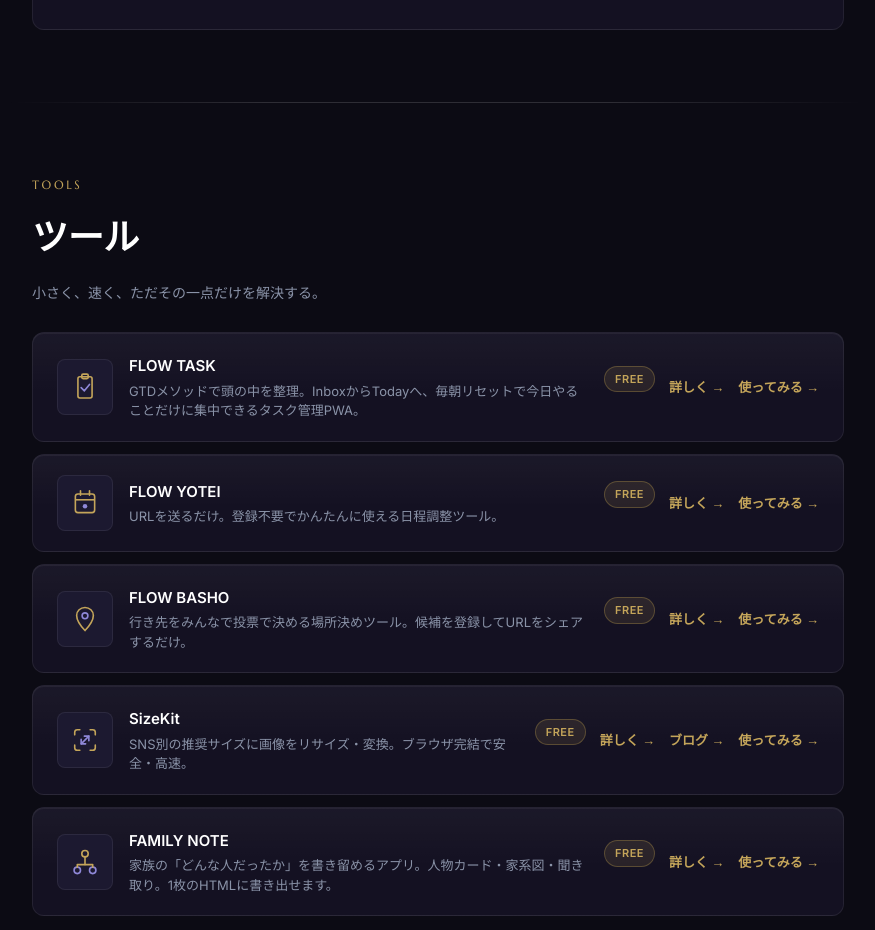
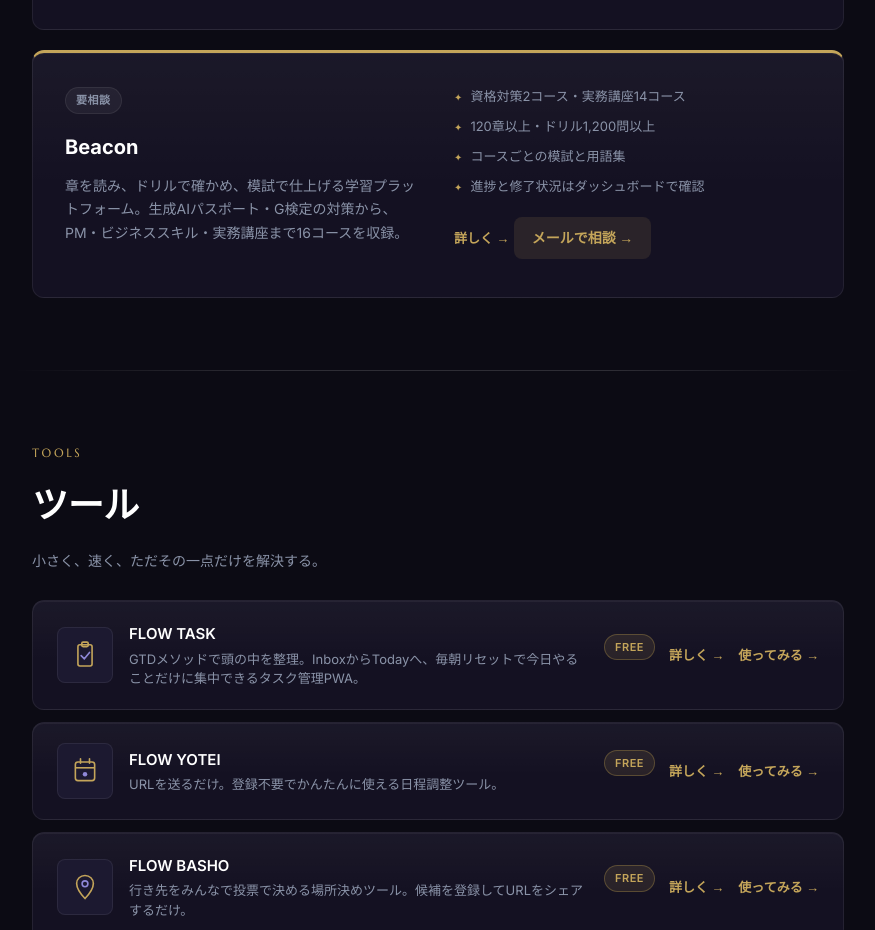
Before and after one commit to ikmkbys/stellars-lab, a plain HTML site: page index.html in a window 1280 px wide. Shown: the part 1935-2865 px from the top of the page, without its empty margins (202-1077 px from the left). Drawn offline with nearby package versions, Linux system fonts and the light colour scheme; animation ran at ten frames a second; a script that the page names is missing.

Commit message:
BeaconをServicesからProducts（Polarisの下）へ移動
Co-Authored-By: Claude Sonnet 5.5 <noreply@anthropic.com>

```diff
--- a/index.html
+++ b/index.html
@@ -249,6 +249,27 @@
     </div>
   </div>
 
+  <!-- Beacon — featured（リンクなし・相談はメール） -->
+  <div class="product-card notipop product-featured" style="margin-top:20px;">
+    <div class="product-featured-inner">
+      <div>
+        <span class="badge badge-consult">要相談</span>
+        <h3>Beacon</h3>
+        <p>章を読み、ドリルで確かめ、模試で仕上げる学習プラットフォーム。生成AIパスポート・G検定の対策から、PM・ビジネススキル・実務講座まで16コースを収録。</p>
+      </div>
+      <div>
+        <ul class="features">
+          <li>資格対策2コース・実務講座14コース</li>
+          <li>120章以上・ドリル1,200問以上</li>
+          <li>コースごとの模試と用語集</li>
+          <li>進捗と修了状況はダッシュボードで確認</li>
+        </ul>
+        <a href="beacon.html" class="tool-link">詳しく →</a>
+        <a href="mailto:stellarsbit@gmail.com?subject=Beacon%E3%81%AB%E3%81%A4%E3%81%84%E3%81%A6%E3%81%AE%E3%81%94%E7%9B%B8%E8%AB%87" class="product-link gold">メールで相談 →</a>
+      </div>
+    </div>
+  </div>
+
 </section>
 
 <!-- ===== Tools ===== -->
@@ -435,20 +456,6 @@
       </div>
     </div>
 
-    <div class="tool-card">
-      <div class="tool-left">
-        <div>
-          <div class="tool-name">Beacon（学習プラットフォーム）</div>
-          <div class="tool-desc">生成AIパスポート・G検定の対策、PM、ビジネススキル、実務講座の16コース。章を読み、ドリルで確かめ、模試で仕上げる学習サービスです。</div>
-        </div>
-      </div>
-      <div class="tool-right">
-        <span class="badge badge-consult">要相談</span>
-        <a href="beacon.html" class="tool-link">詳しく →</a>
-        <a href="mailto:stellarsbit@gmail.com?subject=Beacon%E3%81%AB%E3%81%A4%E3%81%84%E3%81%A6%E3%81%AE%E3%81%94%E7%9B%B8%E8%AB%87" class="tool-link">メールで相談 →</a>
-      </div>
-    </div>
-
   </div>
 </section>
 
```
